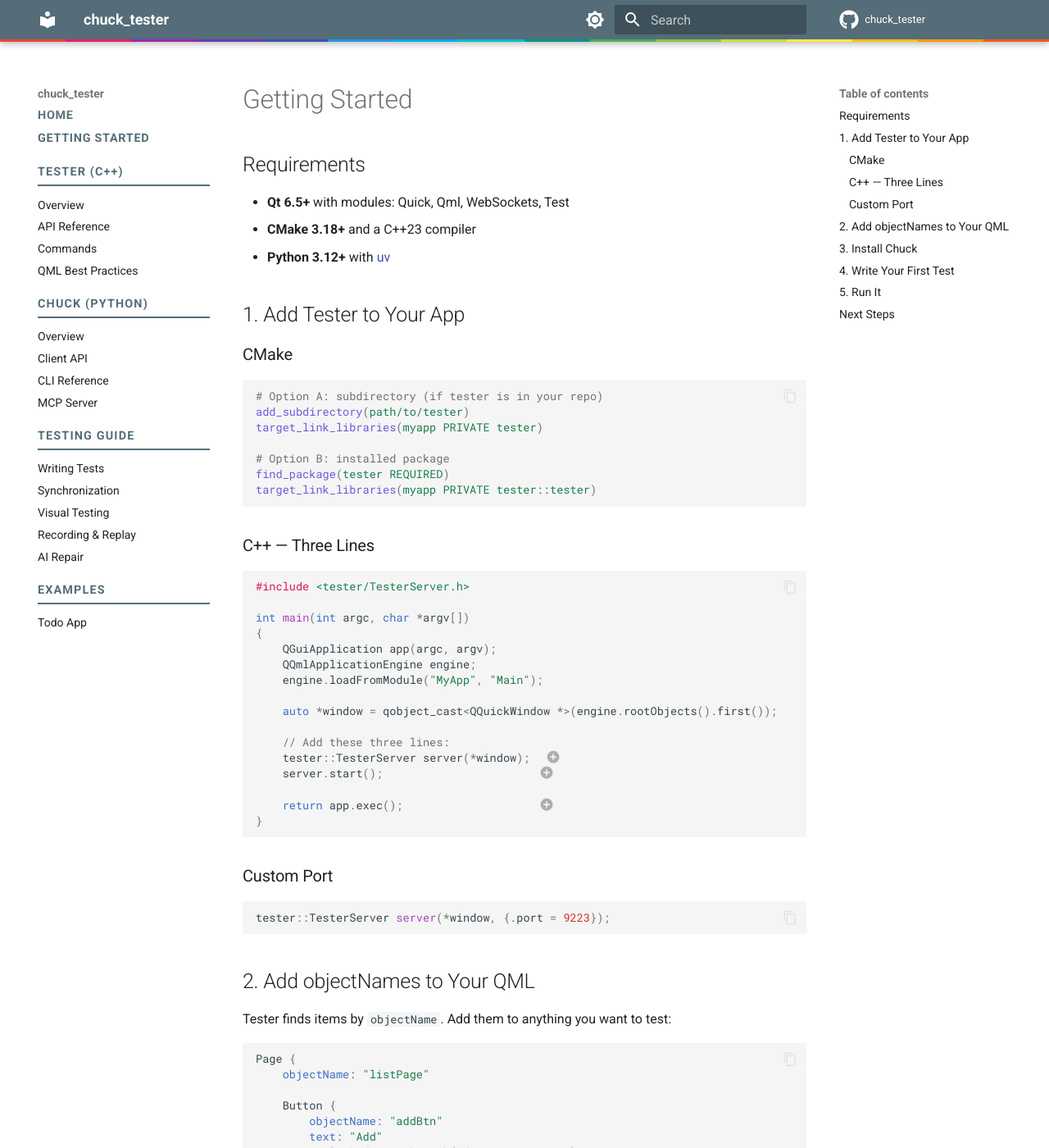
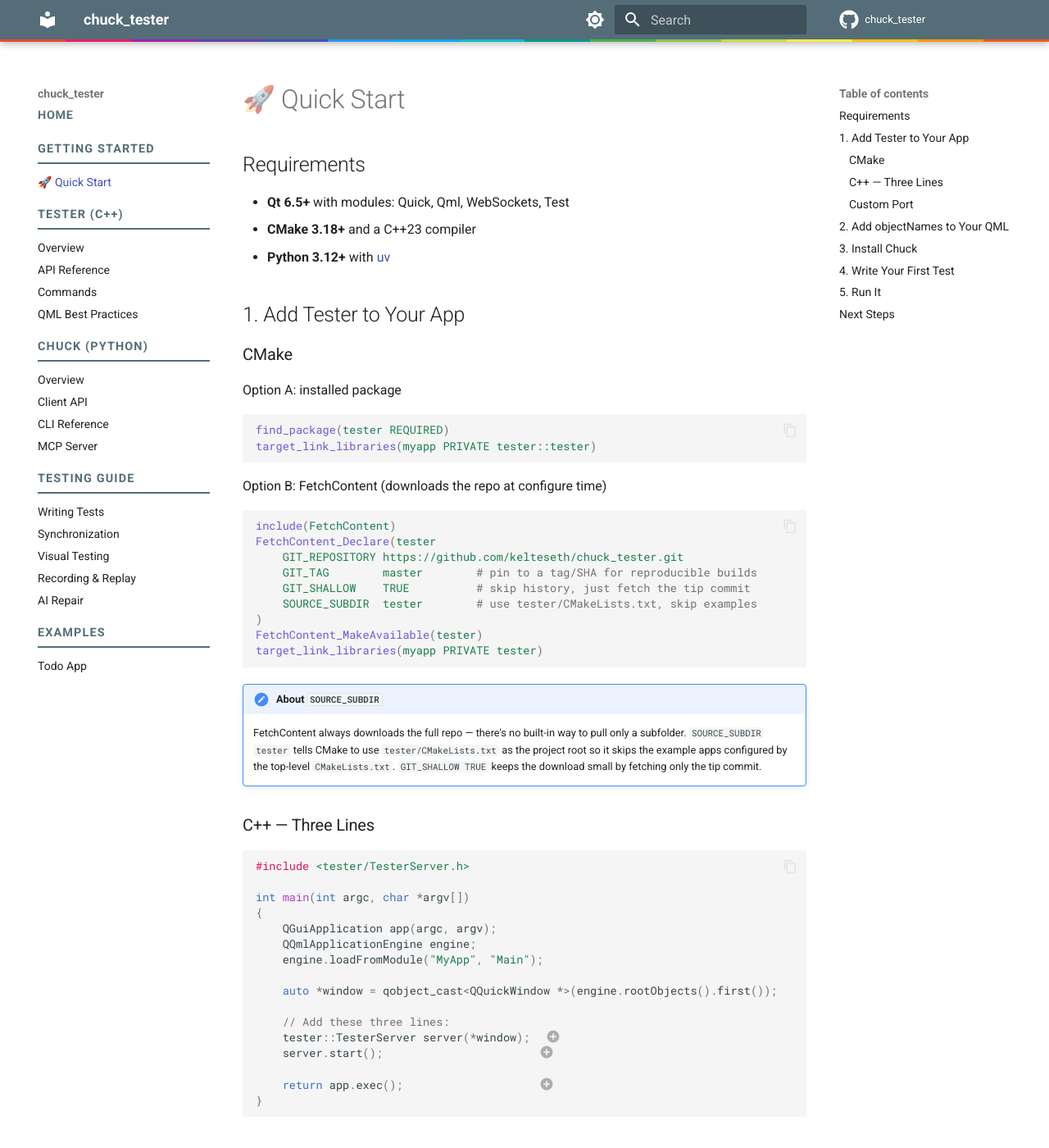
Before and after one commit to kelteseth/chuck_tester, an MkDocs documentation site: the page built from docs/quickstart/quick-start.md, in a window 1280 px wide and 1400 px high. Shown: the whole window at 82% size. Built offline with MkDocs 1.6.1 and Material for MkDocs 9.7.7, drawn with Linux system fonts in a browser that asks for light colours; comment, search, counter and statistics services are not loaded.

Commit message:
Revise docs

````diff
--- a/docs/getting-started.md
+++ b/docs/quickstart/quick-start.md
@@ -1,4 +1,4 @@
-# Getting Started
+# 🚀 Quick Start
 
 ## Requirements
 
@@ -10,15 +10,27 @@
 
 ### CMake
 
+Option A: installed package
 ```cmake
-# Option A: subdirectory (if tester is in your repo)
-add_subdirectory(path/to/tester)
-target_link_libraries(myapp PRIVATE tester)
-
-# Option B: installed package
 find_package(tester REQUIRED)
 target_link_libraries(myapp PRIVATE tester::tester)
 ```
+
+Option B: FetchContent (downloads the repo at configure time)
+```cmake
+include(FetchContent)
+FetchContent_Declare(tester
+    GIT_REPOSITORY https://github.com/kelteseth/chuck_tester.git
+    GIT_TAG        master        # pin to a tag/SHA for reproducible builds
+    GIT_SHALLOW    TRUE          # skip history, just fetch the tip commit
+    SOURCE_SUBDIR  tester        # use tester/CMakeLists.txt, skip examples
+)
+FetchContent_MakeAvailable(tester)
+target_link_libraries(myapp PRIVATE tester)
+```
+
+!!! note "About `SOURCE_SUBDIR`"
+    FetchContent always downloads the full repo — there's no built-in way to pull only a subfolder. `SOURCE_SUBDIR tester` tells CMake to use `tester/CMakeLists.txt` as the project root so it skips the example apps configured by the top-level `CMakeLists.txt`. `GIT_SHALLOW TRUE` keeps the download small by fetching only the tip commit.
 
 ### C++ — Three Lines
 
@@ -160,7 +172,7 @@ if __name__ == "__main__":
 
 ## Next Steps
 
-- [Tester Commands](tester/commands.md) — full list of what tester can do
-- [Chuck API](chuck/api.md) — all Python methods
-- [Synchronization Patterns](guide/synchronization.md) — handling animations and async operations
-- [Todo App Example](examples/todoapp.md) — a complete worked example
+- [Tester Commands](../tester/commands.md) — full list of what tester can do
+- [Chuck API](../chuck/api.md) — all Python methods
+- [Synchronization Patterns](../guide/synchronization.md) — handling animations and async operations
+- [Todo App Example](../examples/todoapp.md) — a complete worked example
--- a/mkdocs.yml
+++ b/mkdocs.yml
@@ -75,7 +75,8 @@ extra:
 
 nav:
 - Home: index.md
-- Getting Started: getting-started.md
+- Getting Started:
+  - 🚀 Quick Start: quickstart/quick-start.md
 - Tester (C++):
   - Overview: tester/index.md
   - API Reference: tester/api.md
````
Also changed, not shown: docs/index.md (+1 -1 lines).
